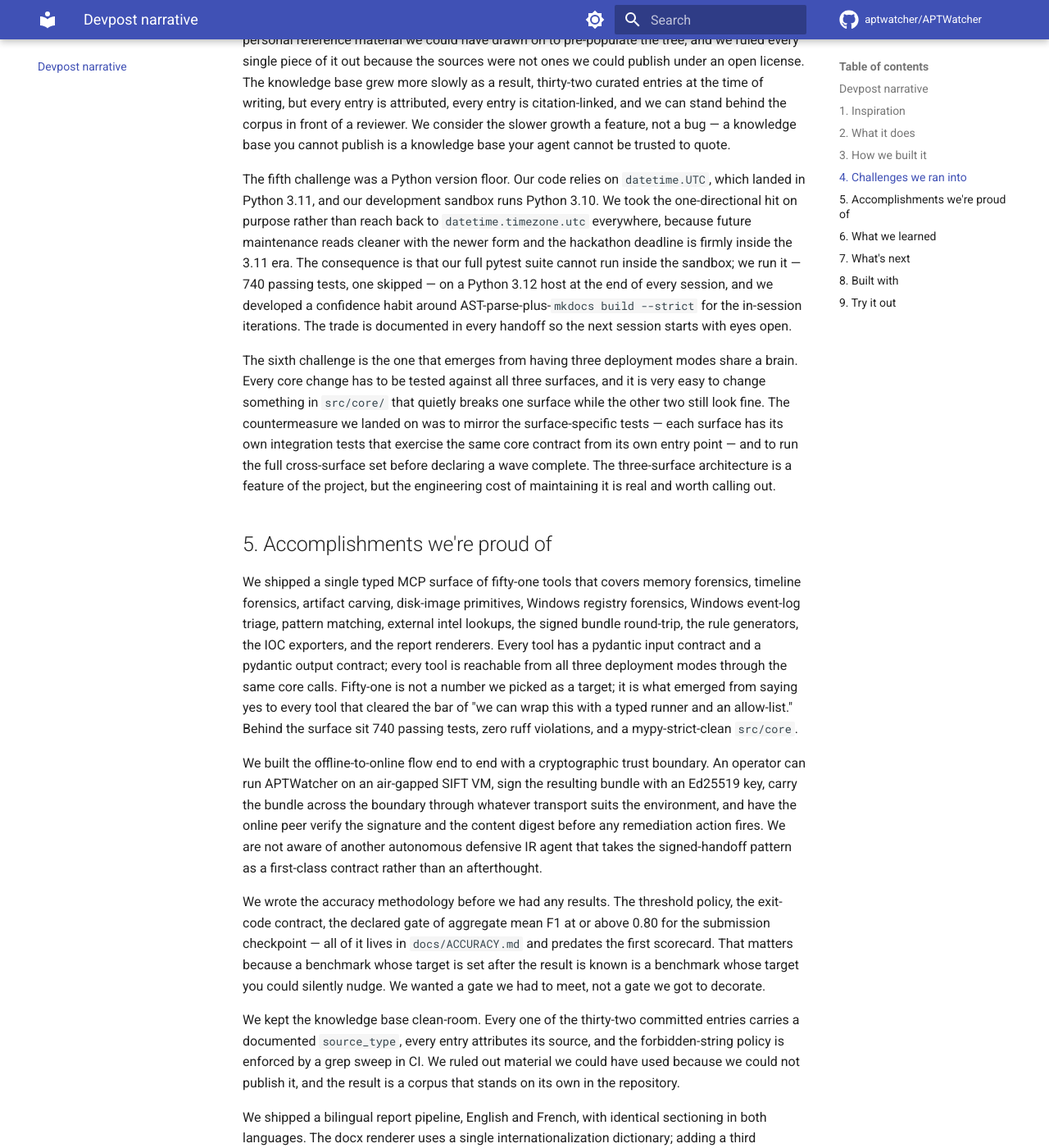
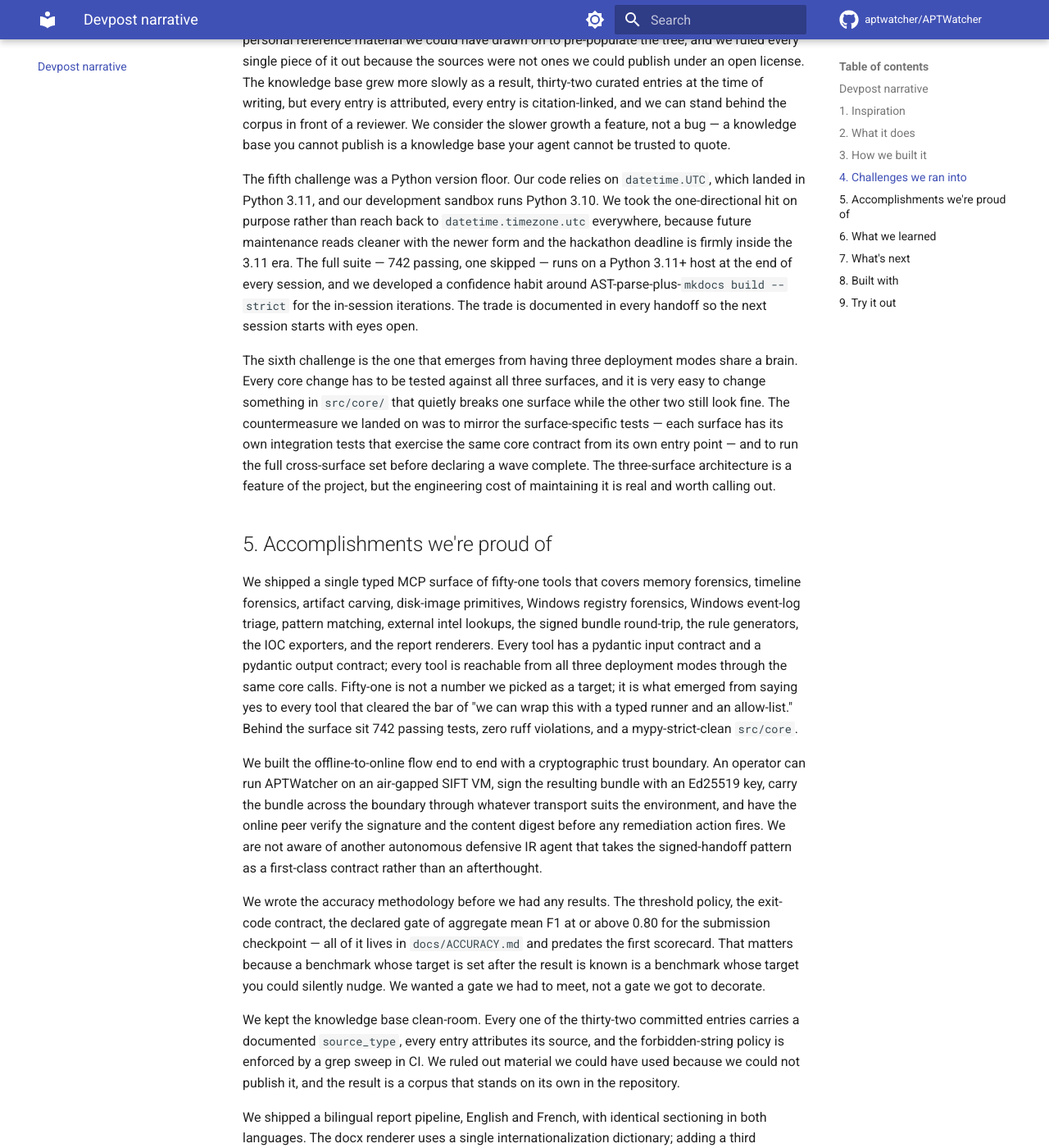
Before and after one commit to aptwatcher/APTWatcher, an MkDocs documentation site: the page built from docs/DEVPOST.md, in a window 1280 px wide and 1400 px high, scrolled down 5581 px. Shown: the whole window at 82% size. Built offline with MkDocs 1.6.1 and Material for MkDocs 9.7.7, drawn with Linux system fonts in a browser that asks for light colours; comment, search, counter and statistics services are not loaded.

Commit message:
docs: update test count 740->742; correct Python-version narrative

```diff
--- a/docs/DEVPOST.md
+++ b/docs/DEVPOST.md
@@ -297,9 +297,8 @@ The fifth challenge was a Python version floor. Our code relies on
 sandbox runs Python 3.10. We took the one-directional hit on purpose
 rather than reach back to `datetime.timezone.utc` everywhere, because
 future maintenance reads cleaner with the newer form and the
-hackathon deadline is firmly inside the 3.11 era. The consequence is
-that our full pytest suite cannot run inside the sandbox; we run it —
-740 passing tests, one skipped — on a Python 3.12 host at the end of
+hackathon deadline is firmly inside the 3.11 era. The full suite —
+742 passing, one skipped — runs on a Python 3.11+ host at the end of
 every session, and we developed a confidence habit around
 AST-parse-plus-`mkdocs build --strict` for the in-session iterations.
 The trade is documented in every handoff so the next session starts
@@ -328,7 +327,7 @@ output contract; every tool is reachable from all three deployment
 modes through the same core calls. Fifty-one is not a number we
 picked as a target; it is what emerged from saying yes to every tool
 that cleared the bar of "we can wrap this with a typed runner and an
-allow-list." Behind the surface sit 740 passing tests, zero ruff
+allow-list." Behind the surface sit 742 passing tests, zero ruff
 violations, and a mypy-strict-clean `src/core`.
 
 We built the offline-to-online flow end to end with a cryptographic
```
Also changed, not shown: README.md (+1 -1 lines), demo/ANNOUNCE.md (+2 -2 lines).
